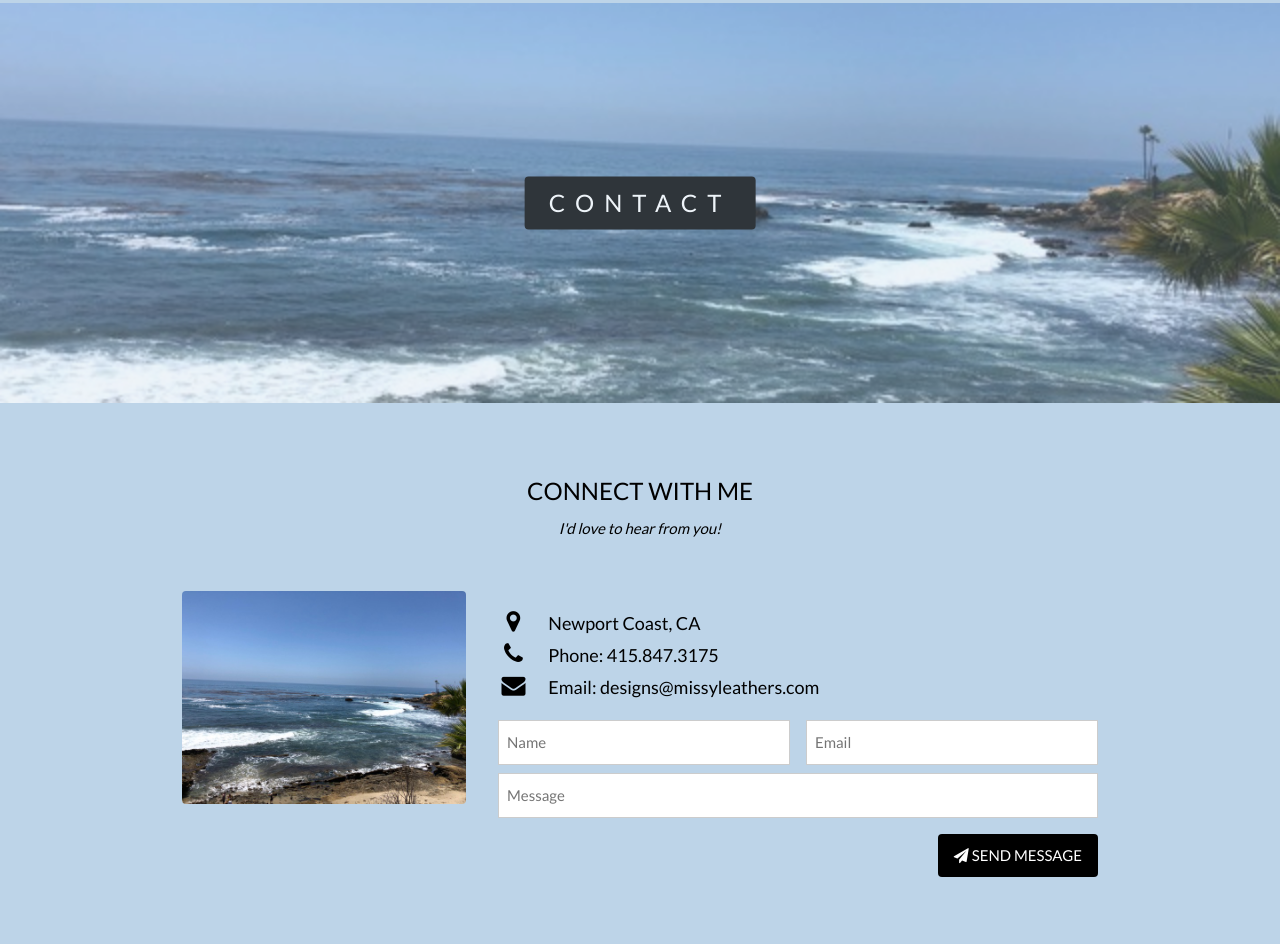
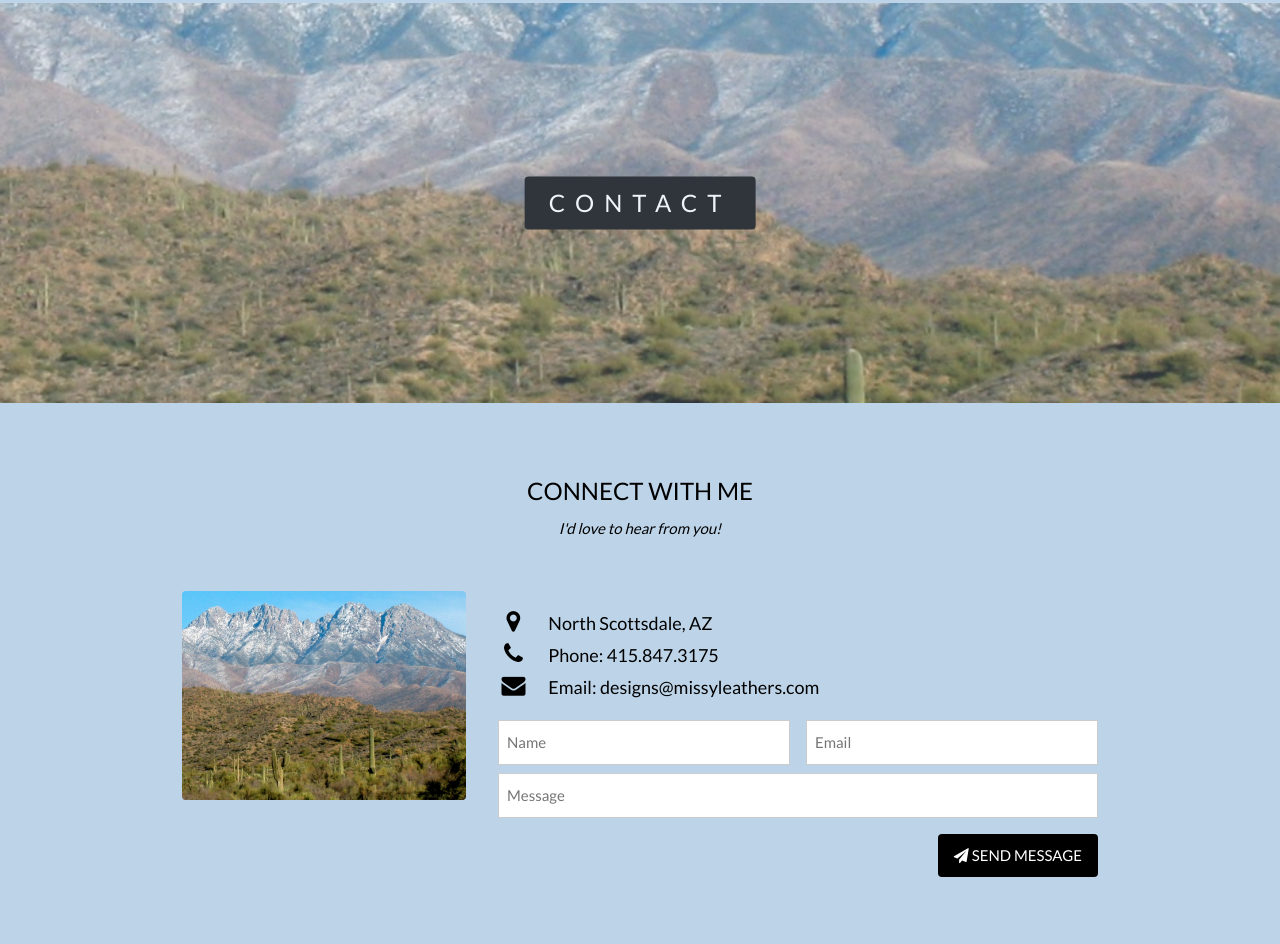
Before and after one commit to avleathers/Portfolio, a website: page assets/index.html in a window 1280 px wide. Shown: the part 2628-3572 px from the top of the page. Drawn offline with nearby package versions, Linux system fonts and the light colour scheme.

Commit message:
Updated Contact section

```diff
--- a/assets/css/style.css
+++ b/assets/css/style.css
@@ -30,7 +30,7 @@ body, html {
 
 /* Third image (Contact) */
 .bgimg-3 {
-  background-image: url("../images/Laguna.jpg");
+  background-image: url("../images/fourpeaks.jpg");
   min-height: 400px;
   background-attachment: fixed;
   background-position: center;
--- a/assets/index.html
+++ b/assets/index.html
@@ -152,13 +152,11 @@
 
         <div class="w3-row w3-padding-32 w3-section">
             <div class="w3-col m4 w3-container">
-                <img src="images/Laguna.jpg" class="w3-image w3-round" style="width:100%">
+                <img src="images/fourpeaks.jpg" class="w3-image w3-round" style="width:100%">
             </div>
             <div class="w3-col m8 w3-panel">
                 <div class="w3-large w3-margin-bottom">
-                    <i class="fa fa-map-marker fa-fw w3-hover-text-black w3-xlarge w3-margin-right"></i> Newport
-                    Coast,
-                    CA<br>
+                    <i class="fa fa-map-marker fa-fw w3-hover-text-black w3-xlarge w3-margin-right"></i> North Scottsdale, AZ<br>
                     <i class="fa fa-phone fa-fw w3-hover-text-black w3-xlarge w3-margin-right"></i> Phone:
                     415.847.3175<br>
                     <i class="fa fa-envelope fa-fw w3-hover-text-black w3-xlarge w3-margin-right"></i> Email:
```
Also changed, not shown: assets/images/capitol.jpg (deleted), assets/images/fourpeaks.jpg (added), 1 other file.
